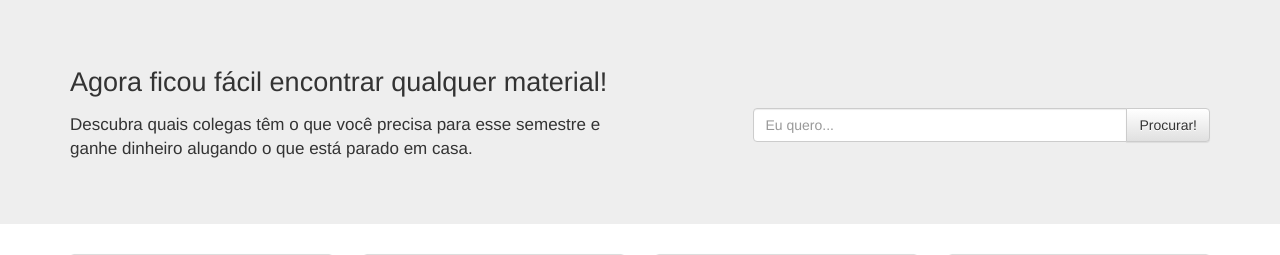
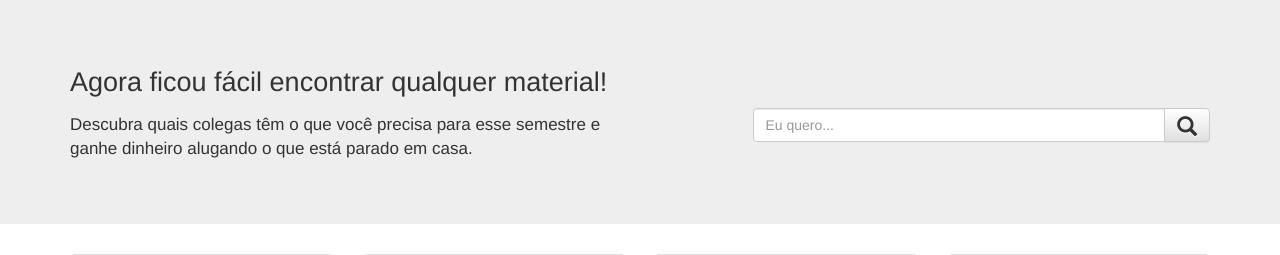
Before and after one commit to gutobenn/inf-engsw, a Django app: page /myapp/ in a window 1280 px wide. Shown: the part 51-306 px from the top of the page. Run offline with Django 3.2, Linux system fonts and the light colour scheme; data comes from the database, SQL or seed files in the repository; grey boxes labelled with a size stand in for pictures from a placeholder-image service; parts of the project's set-up code (start-up, migrations or seed data) failed here and were passed over; some libraries are stand-ins or nearby versions.

Commit message:
add glyphicon to searchbar

```diff
--- a/myapp/templates/myapp/index.html
+++ b/myapp/templates/myapp/index.html
@@ -12,7 +12,7 @@
         <div class="input-group">
           <input type="text" class="form-control" placeholder="Eu quero...">
           <span class="input-group-btn">
-            <button class="btn btn-default" type="button">Procurar!</button>
+            <button class="btn btn-default" type="button"><i class="glyphicon glyphicon-search" style="font-size: 20px;"></i></button>
           </span>
         </div><!-- /input-group -->
       </div><!-- /.col-lg-6 -->
@@ -23,7 +23,6 @@
 <div class="container">
   <div class="row items-list">
     {% for item in items %}
-
       <div class="col-sm-3 item">
         <div class="thumbnail">
           <img src="http://placehold.it/350x250">
```
